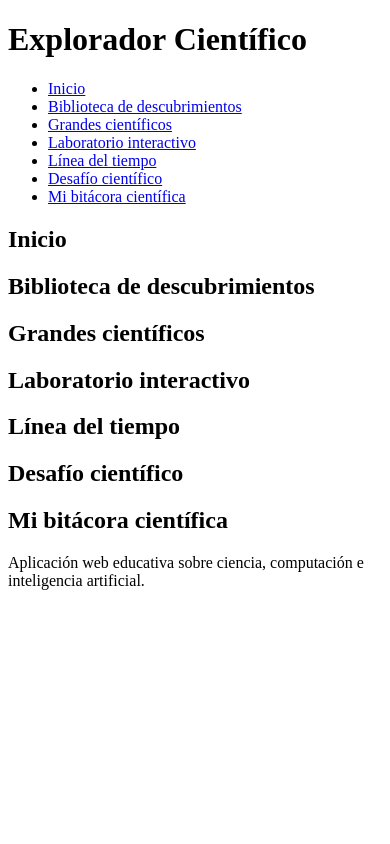
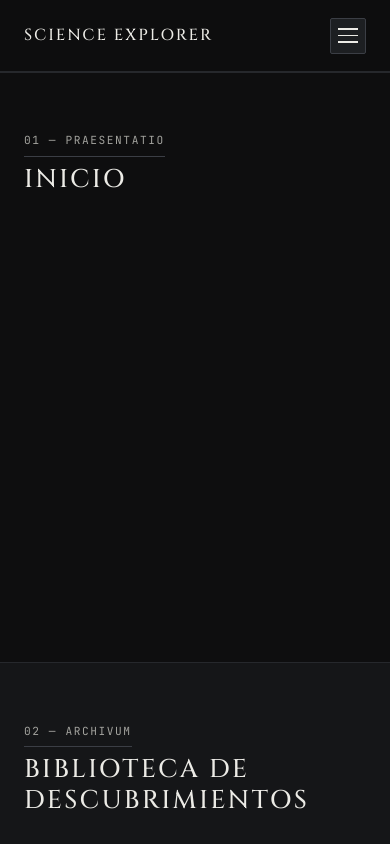
Before and after one commit to Gabriel-Woodsprite/science-explorer, a plain HTML site: page index.html in a window 390 px wide. Shown: the top 844 px of the page. Drawn offline with Linux system fonts and the light colour scheme.

Commit message:
Agrega estructura base HTML/CSS, README y fuentes

```diff
--- a/css/estilos.css
+++ b/css/estilos.css
@@ -0,0 +1,308 @@
+/*
+    +-----------------------------------------------------------------------+
+    |                       1. VARIABLES CSS                                |
+    +-----------------------------------------------------------------------+
+*/
+:root {
+  /* --- Paleta sobria --- */
+  --bg-principal: #0e0e0f;
+  --bg-secundario: #151618;
+  --bg-elevado: #1d1f22;
+  --bg-header: rgba(14, 14, 15, 0.94);
+
+  --texto-principal: #ecebe6;
+  --texto-secundario: #a3a39e;
+  --texto-apagado: #6e6e6a;
+  --texto-oscuro: #0e0e0f;
+
+  --borde-sutil: #26282c;
+  --borde-marcado: #3b3e45;
+  --acento-marfil: #ecebe6;
+
+  /* --- Tipografía --- */
+  --fuente-titulos: "Cinzel", "Cormorant Garamond", Georgia, serif;
+  --fuente-cuerpo: "JetBrains Mono", "IBM Plex Mono", monospace;
+
+  /* --- Medidas y ritmo --- */
+  --ancho-maximo: 1160px;
+  --alto-header: 72px;
+  --radio-borde: 2px;
+  --transicion: 0.2s ease;
+}
+
+/*
+    +-----------------------------------------------------------------------+
+    |                        2. RESET Y BASE                                |
+    +-----------------------------------------------------------------------+
+*/
+*,
+*::before,
+*::after {
+  box-sizing: border-box;
+  margin: 0;
+  padding: 0;
+}
+
+html {
+  scroll-behavior: smooth;
+  scroll-padding-top: var(--alto-header);
+  font-size: 16px;
+}
+
+body {
+  background-color: var(--bg-principal);
+  color: var(--texto-principal);
+  font-family: var(--fuente-cuerpo);
+  font-size: 0.875rem;
+  line-height: 1.7;
+  -webkit-font-smoothing: antialiased;
+  overflow-x: hidden;
+}
+
+/*
+    +-----------------------------------------------------------------------+
+    |                          3. TIPOGRAFÍA                                |
+    +-----------------------------------------------------------------------+
+*/
+h1,
+h2,
+h3,
+h4 {
+  font-family: var(--fuente-titulos);
+  font-weight: 500;
+  text-transform: uppercase;
+  letter-spacing: 0.09em;
+  color: var(--texto-principal);
+  line-height: 1.2;
+}
+
+h2 {
+  font-size: clamp(1.6rem, 3vw, 2.35rem);
+  margin-top: 0.5rem;
+  margin-bottom: 1.5rem;
+}
+
+a {
+  color: inherit;
+  text-decoration: none;
+  transition: color var(--transicion), background-color var(--transicion),
+    border-color var(--transicion);
+}
+
+ul {
+  list-style: none;
+}
+
+/*
+    +-----------------------------------------------------------------------+
+    |                4. ENCABEZADO Y MENÚ RESPONSIVE                      |
+    +-----------------------------------------------------------------------+
+*/
+.site-header {
+  position: sticky;
+  top: 0;
+  z-index: 1000;
+  height: var(--alto-header);
+  background-color: var(--bg-header);
+  backdrop-filter: blur(8px);
+  border-bottom: 1px solid var(--borde-sutil);
+}
+
+.header-contenedor {
+  max-width: var(--ancho-maximo);
+  height: 100%;
+  margin: 0 auto;
+  padding: 0 1.5rem;
+  display: flex;
+  align-items: center;
+  justify-content: space-between;
+  gap: 1rem;
+}
+
+.logo-marca h1 {
+  font-size: 1rem;
+  letter-spacing: 0.12em;
+}
+
+.nav-principal ul {
+  display: flex;
+  align-items: center;
+  gap: 0.25rem;
+}
+
+.nav-principal a {
+  display: inline-block;
+  padding: 0.4rem 0.6rem;
+  font-size: 0.72rem;
+  text-transform: uppercase;
+  letter-spacing: 0.06em;
+  color: var(--texto-secundario);
+  border-radius: var(--radio-borde);
+  border: 1px solid transparent;
+}
+
+.nav-principal a:hover,
+.nav-principal a:focus-visible {
+  color: var(--texto-principal);
+  border-color: var(--borde-marcado);
+}
+
+.nav-principal a.nav-destacado {
+  background-color: var(--acento-marfil);
+  color: var(--texto-oscuro);
+  font-weight: 500;
+  margin-left: 0.35rem;
+}
+
+.nav-principal a.nav-destacado:hover {
+  background-color: #d4d2cc;
+  border-color: var(--acento-marfil);
+}
+
+.menu-checkbox,
+.menu-boton {
+  display: none;
+}
+
+/*
+    +-----------------------------------------------------------------------+
+    |                    5. SECCIONES Y CONTENEDORES                        |
+    +-----------------------------------------------------------------------+
+*/
+.contenedor {
+  max-width: var(--ancho-maximo);
+  margin: 0 auto;
+  padding: 0 1.5rem;
+}
+
+.seccion-bloque {
+  min-height: 70vh;
+  padding: 4.5rem 0;
+  border-bottom: 1px solid var(--borde-sutil);
+}
+
+.seccion-bloque:nth-child(even) {
+  background-color: var(--bg-secundario);
+}
+
+.etiqueta-modulo {
+  display: inline-block;
+  font-size: 0.7rem;
+  text-transform: uppercase;
+  letter-spacing: 0.14em;
+  color: var(--texto-secundario);
+  padding-bottom: 0.35rem;
+  border-bottom: 1px solid var(--borde-marcado);
+}
+
+/*
+    +-----------------------------------------------------------------------+
+    |                             6. FOOTER                                 |
+    +-----------------------------------------------------------------------+
+*/
+.site-footer {
+  background-color: var(--bg-principal);
+  padding: 2.25rem 0;
+  color: var(--texto-secundario);
+  font-size: 0.78rem;
+}
+
+.footer-contenido {
+  display: flex;
+  flex-wrap: wrap;
+  justify-content: space-between;
+  align-items: center;
+  gap: 1rem;
+}
+
+.footer-estado {
+  font-size: 0.72rem;
+  letter-spacing: 0.1em;
+  text-transform: uppercase;
+  color: var(--texto-apagado);
+}
+
+/*
+    +-----------------------------------------------------------------------+
+    |                  7. RESPONSIVE (Móvil y tablet)                       |
+    +-----------------------------------------------------------------------+
+*/
+@media (max-width: 1024px) {
+  .menu-boton {
+    display: flex;
+    flex-direction: column;
+    justify-content: center;
+    gap: 5px;
+    width: 36px;
+    height: 36px;
+    padding: 7px;
+    cursor: pointer;
+    border: 1px solid var(--borde-marcado);
+    border-radius: var(--radio-borde);
+    background-color: var(--bg-elevado);
+  }
+
+  .menu-boton .linea {
+    width: 100%;
+    height: 1.5px;
+    background-color: var(--texto-principal);
+    transition: transform var(--transicion), opacity var(--transicion);
+  }
+
+  .nav-principal {
+    position: absolute;
+    top: var(--alto-header);
+    left: 0;
+    width: 100%;
+    background-color: var(--bg-secundario);
+    border-bottom: 1px solid var(--borde-sutil);
+    max-height: 0;
+    overflow: hidden;
+    transition: max-height 0.3s ease;
+  }
+
+  .nav-principal ul {
+    flex-direction: column;
+    align-items: stretch;
+    padding: 1rem 1.5rem;
+    gap: 0.4rem;
+  }
+
+  .nav-principal a {
+    display: block;
+    padding: 0.7rem 0.85rem;
+    font-size: 0.8rem;
+  }
+
+  .nav-principal a.nav-destacado {
+    margin-left: 0;
+    text-align: center;
+  }
+
+  .menu-checkbox:checked ~ .nav-principal {
+    max-height: 440px;
+  }
+
+  .menu-checkbox:checked + .menu-boton .linea:nth-child(1) {
+    transform: translateY(6.5px) rotate(45deg);
+  }
+
+  .menu-checkbox:checked + .menu-boton .linea:nth-child(2) {
+    opacity: 0;
+  }
+
+  .menu-checkbox:checked + .menu-boton .linea:nth-child(3) {
+    transform: translateY(-6.5px) rotate(-45deg);
+  }
+}
+
+@media (max-width: 600px) {
+  .seccion-bloque {
+    padding: 3.5rem 0;
+  }
+
+  .footer-contenido {
+    flex-direction: column;
+    text-align: center;
+  }
+}
--- a/index.html
+++ b/index.html
@@ -3,67 +3,148 @@
   <head>
     <meta charset="UTF-8" />
     <meta name="viewport" content="width=device-width, initial-scale=1.0" />
-    <title>Explorador Científico y de Inteligencia Artificial</title>
+    <title>SCIENCE EXPLORER — Ciencia e Inteligencia Artificial</title>
+
+    <link rel="preconnect" href="https://fonts.googleapis.com" />
+    <link rel="preconnect" href="https://fonts.gstatic.com" crossorigin />
+    <link
+      href="https://fonts.googleapis.com/css2?family=Cinzel:wght@500;600&family=JetBrains+Mono:wght@400;500&display=swap"
+      rel="stylesheet"
+    />
+
+    <link rel="stylesheet" href="css/estilos.css" />
   </head>
   <body>
-    <header>
-      <h1>Explorador Científico</h1>
+    <header class="site-header">
+      <div class="header-contenedor">
+        <a href="#inicio" class="logo-marca">
+          <h1>SCIENCE EXPLORER</h1>
+        </a>
 
-      <nav aria-label="Navegación principal">
+        <input
+          type="checkbox"
+          id="menu-toggle"
+          class="menu-checkbox"
+          aria-hidden="true"
+        />
+        <label
+          for="menu-toggle"
+          class="menu-boton"
+          aria-label="Abrir o cerrar menú de navegación"
+        >
+          <span class="linea"></span>
+          <span class="linea"></span>
+          <span class="linea"></span>
+        </label>
+
+        <nav class="nav-principal" aria-label="Navegación principal">
           <ul>
-          <li><a href="#inicio">Inicio</a></li>
-          <li><a href="#descubrimientos">Biblioteca de descubrimientos</a></li>
-          <li><a href="#cientificos">Grandes científicos</a></li>
-          <li><a href="#laboratorio">Laboratorio interactivo</a></li>
-          <li><a href="#cronologia">Línea del tiempo</a></li>
-          <li><a href="#desafio">Desafío científico</a></li>
-          <li><a href="#bitacora">Mi bitácora científica</a></li>
+            <li><a href="#inicio">01. Inicio</a></li>
+            <li><a href="#descubrimientos">02. Descubrimientos</a></li>
+            <li><a href="#cientificos">03. Científicos</a></li>
+            <li><a href="#laboratorio">04. Laboratorio</a></li>
+            <li><a href="#cronologia">05. Cronología</a></li>
+            <li><a href="#desafio">06. Desafío</a></li>
+            <li><a href="#bitacora" class="nav-destacado">Mi bitácora</a></li>
           </ul>
         </nav>
+      </div>
     </header>
 
     <main>
       <!-- 1. Presentación y accesos -->
-      <section id="inicio" aria-labelledby="titulo-inicio">
+      <section
+        id="inicio"
+        class="seccion-bloque"
+        aria-labelledby="titulo-inicio"
+      >
+        <div class="contenedor">
+          <span class="etiqueta-modulo">01 — Praesentatio</span>
           <h2 id="titulo-inicio">Inicio</h2>
+        </div>
       </section>
 
       <!-- 2. Consultar y filtrar 30 fichas -->
-      <section id="descubrimientos" aria-labelledby="titulo-descubrimientos">
+      <section
+        id="descubrimientos"
+        class="seccion-bloque"
+        aria-labelledby="titulo-descubrimientos"
+      >
+        <div class="contenedor">
+          <span class="etiqueta-modulo">02 — Archivum</span>
           <h2 id="titulo-descubrimientos">Biblioteca de descubrimientos</h2>
+        </div>
       </section>
 
       <!-- 3. Biografías y contribuciones -->
-      <section id="cientificos" aria-labelledby="titulo-cientificos">
+      <section
+        id="cientificos"
+        class="seccion-bloque"
+        aria-labelledby="titulo-cientificos"
+      >
+        <div class="contenedor">
+          <span class="etiqueta-modulo">03 — Biographiae</span>
           <h2 id="titulo-cientificos">Grandes científicos</h2>
+        </div>
       </section>
 
       <!-- 4. Tres simulaciones educativas -->
-      <section id="laboratorio" aria-labelledby="titulo-laboratorio">
+      <section
+        id="laboratorio"
+        class="seccion-bloque"
+        aria-labelledby="titulo-laboratorio"
+      >
+        <div class="contenedor">
+          <span class="etiqueta-modulo">04 — Simulationes</span>
           <h2 id="titulo-laboratorio">Laboratorio interactivo</h2>
+        </div>
       </section>
 
       <!-- 5. Explorar hitos por fecha -->
-      <section id="cronologia" aria-labelledby="titulo-cronologia">
+      <section
+        id="cronologia"
+        class="seccion-bloque"
+        aria-labelledby="titulo-cronologia"
+      >
+        <div class="contenedor">
+          <span class="etiqueta-modulo">05 — Monumenta</span>
           <h2 id="titulo-cronologia">Línea del tiempo</h2>
+        </div>
       </section>
 
       <!-- 6. Cuestionario con calificación -->
-      <section id="desafio" aria-labelledby="titulo-desafio">
+      <section
+        id="desafio"
+        class="seccion-bloque"
+        aria-labelledby="titulo-desafio"
+      >
+        <div class="contenedor">
+          <span class="etiqueta-modulo">06 — Quaestio</span>
           <h2 id="titulo-desafio">Desafío científico</h2>
+        </div>
       </section>
 
       <!-- 7. Favoritos y notas -->
-      <section id="bitacora" aria-labelledby="titulo-bitacora">
+      <section
+        id="bitacora"
+        class="seccion-bloque"
+        aria-labelledby="titulo-bitacora"
+      >
+        <div class="contenedor">
+          <span class="etiqueta-modulo">07 — Commentarii</span>
           <h2 id="titulo-bitacora">Mi bitácora científica</h2>
+        </div>
       </section>
     </main>
 
-    <footer>
+    <footer class="site-footer">
+      <div class="contenedor footer-contenido">
         <p>
           Aplicación web educativa sobre ciencia, computación e inteligencia
           artificial.
         </p>
+        <span class="footer-estado">Ciencia · Computación · IA</span>
+      </div>
     </footer>
   </body>
 </html>
```
Also changed, not shown: 2 other files. Lines whose indentation alone changed are shown as unchanged.
